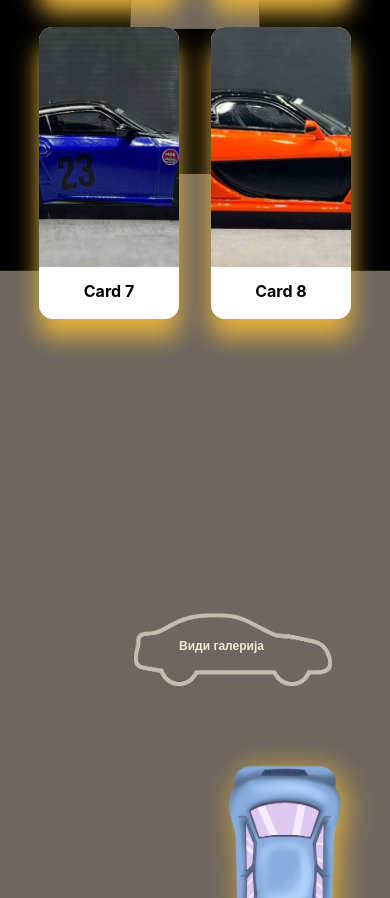
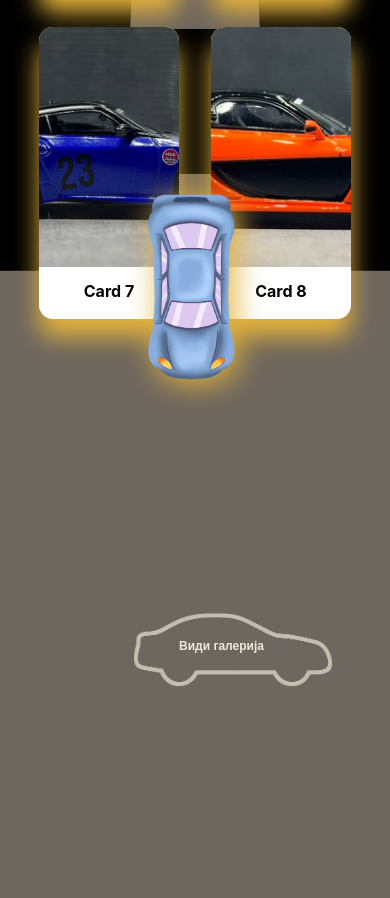
Before and after one commit to BojanMihajlo/avticikibre, a React (Create React App) app: page /avticikiBre in a window 390 px wide. Shown: the part 2806-3704 px from the top of the page. Built offline with nearby package versions, Linux system fonts and the light colour scheme; a web font is replaced by a local one.

Commit message:
Some changes for mobile device

```diff
--- a/src/mainPages/avticikiBre/CarCards.css
+++ b/src/mainPages/avticikiBre/CarCards.css
@@ -16,3 +16,18 @@
   background-position: center;
   background-size: cover;
 }
+.bluecarimage {
+  width: 220px;
+  height: auto;
+  position: absolute;
+  top: 0;
+  left: 42.1%;
+  filter: drop-shadow(5px 5px 15px #e3b23c);
+}
+
+@media (max-width: 768px) {
+  .bluecarimage {
+    width: 170px;
+    left: 25%;
+  }
+}
--- a/src/mainPages/avticikiBre/CarCards.jsx
+++ b/src/mainPages/avticikiBre/CarCards.jsx
@@ -75,7 +75,6 @@ export default function PassingImageGrid({
           alignItems: "center",
           justifyContent: "center",
           overflow: "hidden",
-          // background: "#6e675f",
           padding: "6vh 0",
         }}
         className="sectionScroll"
@@ -84,17 +83,17 @@ export default function PassingImageGrid({
         <motion.img
           src={blueCar}
           alt="Passing"
+          className="bluecarimage"
           style={{
-            position: "absolute",
-            top: 0,
-            left: "42.1%",
+            // position: "absolute",
+            // top: 0,
+            // left: "42.1%",
             transform: "translateX(-50%)",
             y: imageY,
             zIndex: 2,
-            width: 220,
-            height: "auto",
-
-            filter: "drop-shadow(5px 5px 15px #e3b23c)",
+            // width: 220,
+            // height: "auto",
+            // filter: "drop-shadow(5px 5px 15px #e3b23c)",
           }}
         />
 
--- a/src/mainPages/avticikiBre/OurCollect.css
+++ b/src/mainPages/avticikiBre/OurCollect.css
@@ -23,7 +23,6 @@
 
 .textOur {
   text-align: center;
-
   padding-top: 5%;
   margin-bottom: -8%;
 }
```
